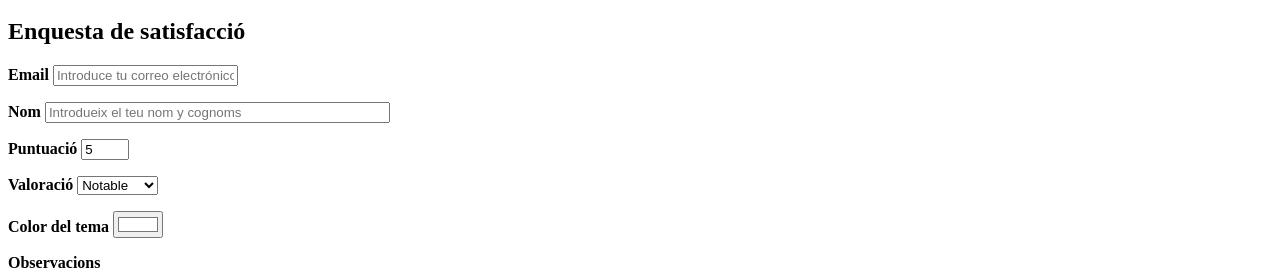
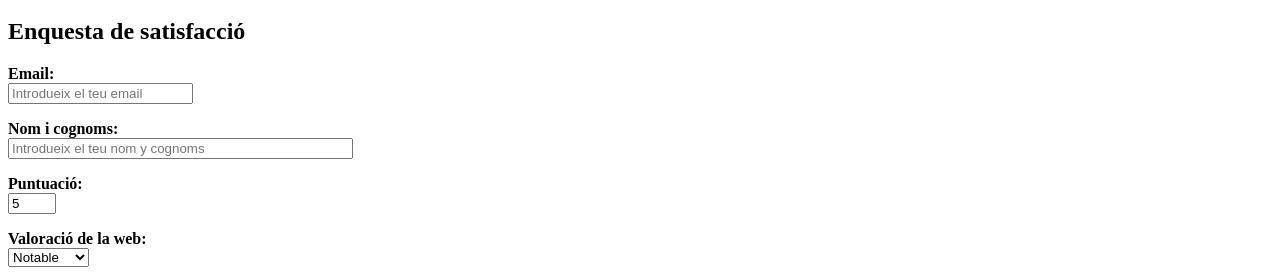
Before and after one commit to hunkstalker/futbolfem, a plain HTML site: page web/enquesta.html in a window 1280 px wide. Shown: the part 519-799 px from the top of the page. Drawn offline with Linux system fonts and the light colour scheme.

Commit message:
Update #7

```diff
--- a/web/enquesta.html
+++ b/web/enquesta.html
@@ -22,20 +22,20 @@
     <form action="./survey.php" method="POST" name="survey">
         <h2>Enquesta de satisfacció</h2>
         <p>
-            <label for="email"><b>Email</b></label>
-            <input id="email" type="email" name="correo" placeholder="Introduce tu correo electrónico" required>
+            <label for="email"><b>Email:</b></label><br>
+            <input id="email" type="email" name="correo" placeholder="Introdueix el teu email" required>
         </p>
         <p>
-            <label for="name"><b>Nom</b></label>
+            <label for="name"><b>Nom i cognoms: </b></label><br>
             <input id="name" type="text" placeholder="Introdueix el teu nom y cognoms" size="40" maxlength="60" name="uname" required>
         </p>
         <p>
-            <label for="points"><b>Puntuació</b></label>
+            <label for="points"><b>Puntuació:</b></label><br>
             <input id="points" type="number" min="1" max="5" step="1" value="5" name="points" required>
         </p>
         <p>
-            <label for="valuation"><b>Valoració</b></label>
-            <select id="valuation" name="valuation" required>
+            <label for="rank"><b>Valoració de la web: </b></label><br>
+            <select id="rank" name="rank" required>
                 <option value="excellent">Excel·lent</option>
                 <option value="remarkable" selected>Notable</option>
                 <option value="good">Bona</option>
@@ -44,14 +44,12 @@
               </select>
         </p>
         <p>
-            <label for="inColor1"><b>Color del tema</b></label>
-            <input id="inColor1" type="color" name="color1"  value="#FFFFFF">
+            <label for="colorTheme"><b>Color del tema:</b></label><br>
+            <input id="colorTheme" type="color" name="color1"  value="#FFFFFF">
         </p>
         <p>
-            <label for="obs"><b>Observacions</b></label>
-        </p>
-        <p>
-            <textarea id="obs" name="obs" rows="10" cols="100"></textarea>
+            <label for="feedback"><b>Observacions:</b></label><br>
+            <textarea id="feedback" name="feedback" rows="2" cols="35"></textarea>
         </p>
         <p>
             <input value="Nateja el formulari" type="reset">
@@ -59,7 +57,7 @@
         </p>
     </form>
     <footer>
-        IBERDROLA Copyright &copy; 2019 | <a href="https://primeraiberdrola.es/aviso-legal/" target="_blank">Aviso legal</a>
+        IBERDROLA Copyright &copy; 2020 | <a href="https://primeraiberdrola.es/aviso-legal/" target="_blank">Aviso legal</a>
         <a href="https://primeraiberdrola.es/politica-de-cookies/" target="_blank">Política de cookies</a>
         <a href="mailto:ministericulturaesport@info.com">ministericulturaesport@info.com</a>
         <a href="https://www.facebook.com/Primeraiberdrola/" target="_blank"><img src="../img/fb-logo.png" alt="Logo Facebook"></a>
```
Also changed, not shown: index.html (+1 -1 lines), web/classif.html (+2 -2 lines), web/galeria.html (+1 -1 lines), web/infogeneral.html (+1 -1 lines), web/planter.html (+1 -1 lines), web/resultats.html (+1 -1 lines).
